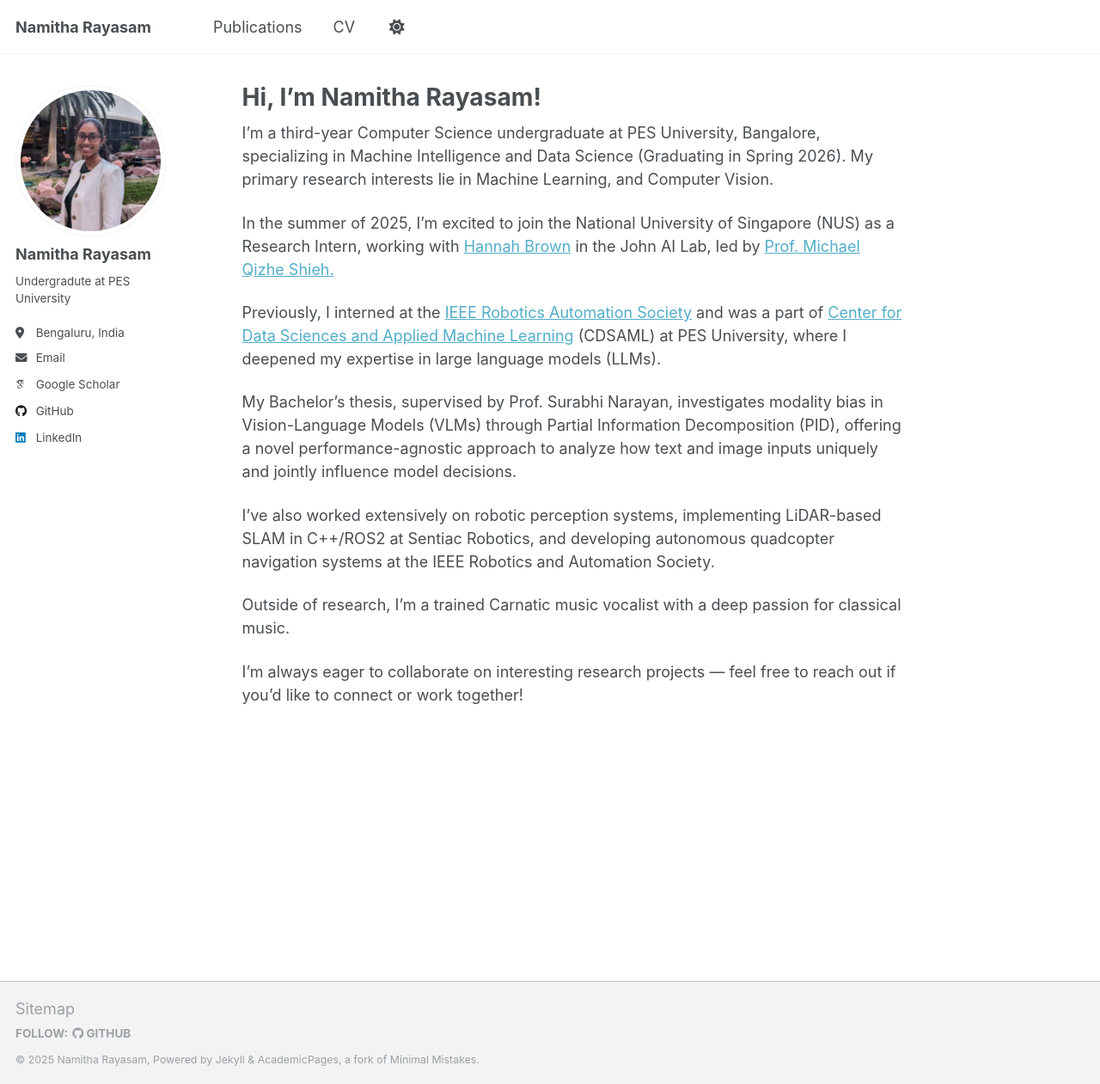
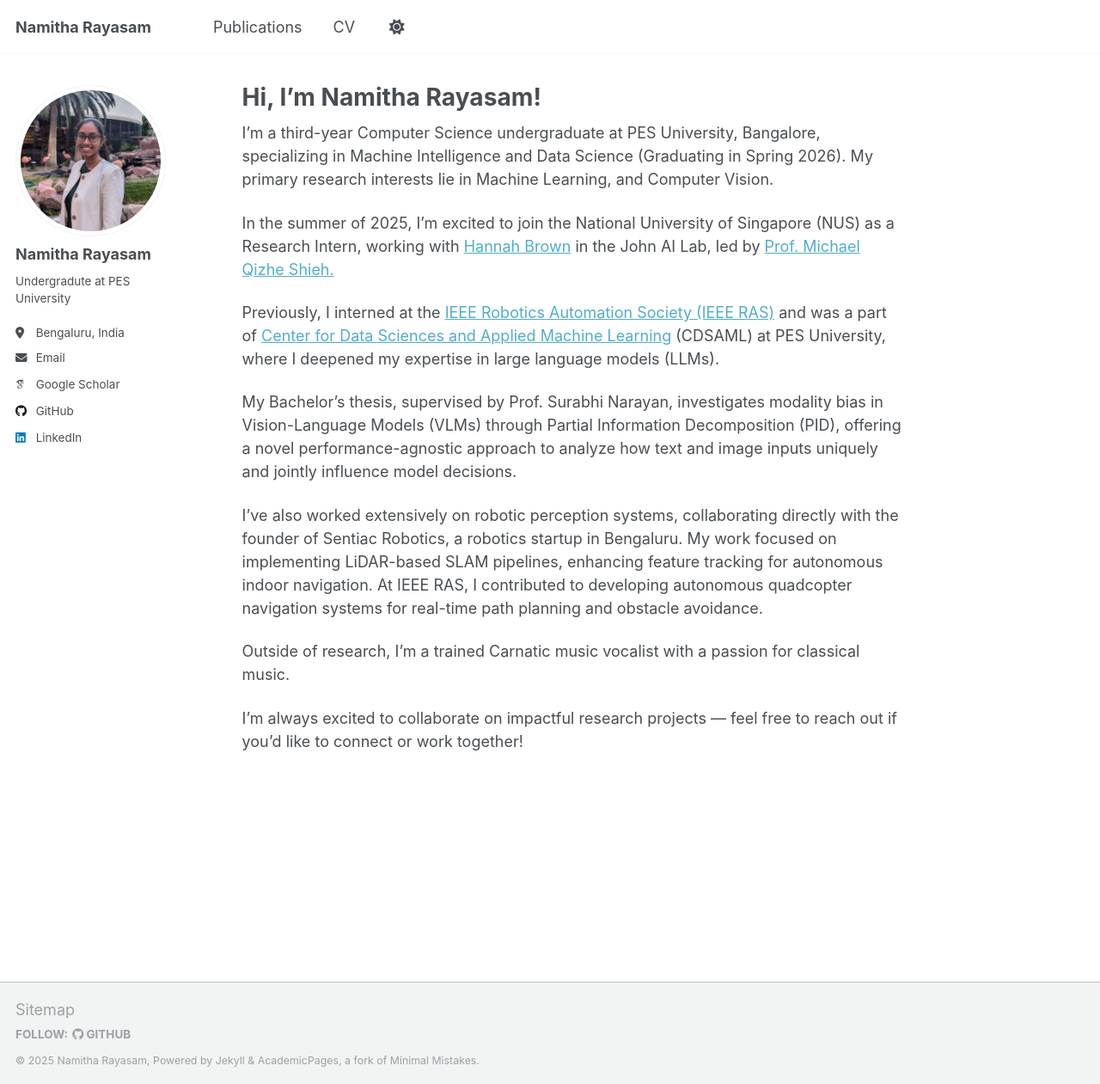
Before and after one commit to namitharayasam/namitharayasam.github.io, a Jekyll site: the page built from _pages/about.md, in a window 1280 px wide and 1261 px high. Shown: the whole window at 86% size. Built offline with Jekyll 4.4.1, drawn with Linux system fonts in a browser that asks for light colours; some web fonts are replaced.

Commit message:
Update about.md

```diff
--- a/_pages/about.md
+++ b/_pages/about.md
@@ -11,15 +11,15 @@ I’m a third-year Computer Science undergraduate at PES University, Bangalore,
 
 In the summer of 2025, I’m excited to join the National University of Singapore (NUS) as a Research Intern, working with [Hannah Brown](https://hannah-aught.github.io/) in the John AI Lab, led by [Prof. Michael Qizhe Shieh.](https://www.comp.nus.edu.sg/cs/people/mshieh/)
 
-Previously, I interned at the [IEEE Robotics Automation Society](https://ieee-ras-pesu.github.io/website/) and was a part of [Center for Data Sciences and Applied Machine Learning](https://research.pes.edu/center-for-data-sciences-and-applied-machine-learning/) (CDSAML) at PES University, where I deepened my expertise in large language models (LLMs).
+Previously, I interned at the [IEEE Robotics Automation Society (IEEE RAS)](https://ieee-ras-pesu.github.io/website/) and was a part of [Center for Data Sciences and Applied Machine Learning](https://research.pes.edu/center-for-data-sciences-and-applied-machine-learning/) (CDSAML) at PES University, where I deepened my expertise in large language models (LLMs).
 
 My Bachelor’s thesis, supervised by Prof. Surabhi Narayan, investigates modality bias in Vision-Language Models (VLMs) through Partial Information Decomposition (PID), offering a novel performance-agnostic approach to analyze how text and image inputs uniquely and jointly influence model decisions.
 
-I’ve also worked extensively on robotic perception systems, implementing LiDAR-based SLAM in C++/ROS2 at Sentiac Robotics, and developing autonomous quadcopter navigation systems at the IEEE Robotics and Automation Society.
+I’ve also worked extensively on robotic perception systems, collaborating directly with the founder of Sentiac Robotics, a robotics startup in Bengaluru. My work focused on implementing LiDAR-based SLAM pipelines, enhancing feature tracking for autonomous indoor navigation. At IEEE RAS, I contributed to developing autonomous quadcopter navigation systems for real-time path planning and obstacle avoidance.
 
-Outside of research, I'm a trained Carnatic music vocalist with a deep passion for classical music.
+Outside of research, I'm a trained Carnatic music vocalist with a passion for classical music.
 
-I’m always eager to collaborate on interesting research projects — feel free to reach out if you'd like to connect or work together!
+I’m always excited to collaborate on impactful research projects — feel free to reach out if you'd like to connect or work together!
 
 
 
```
